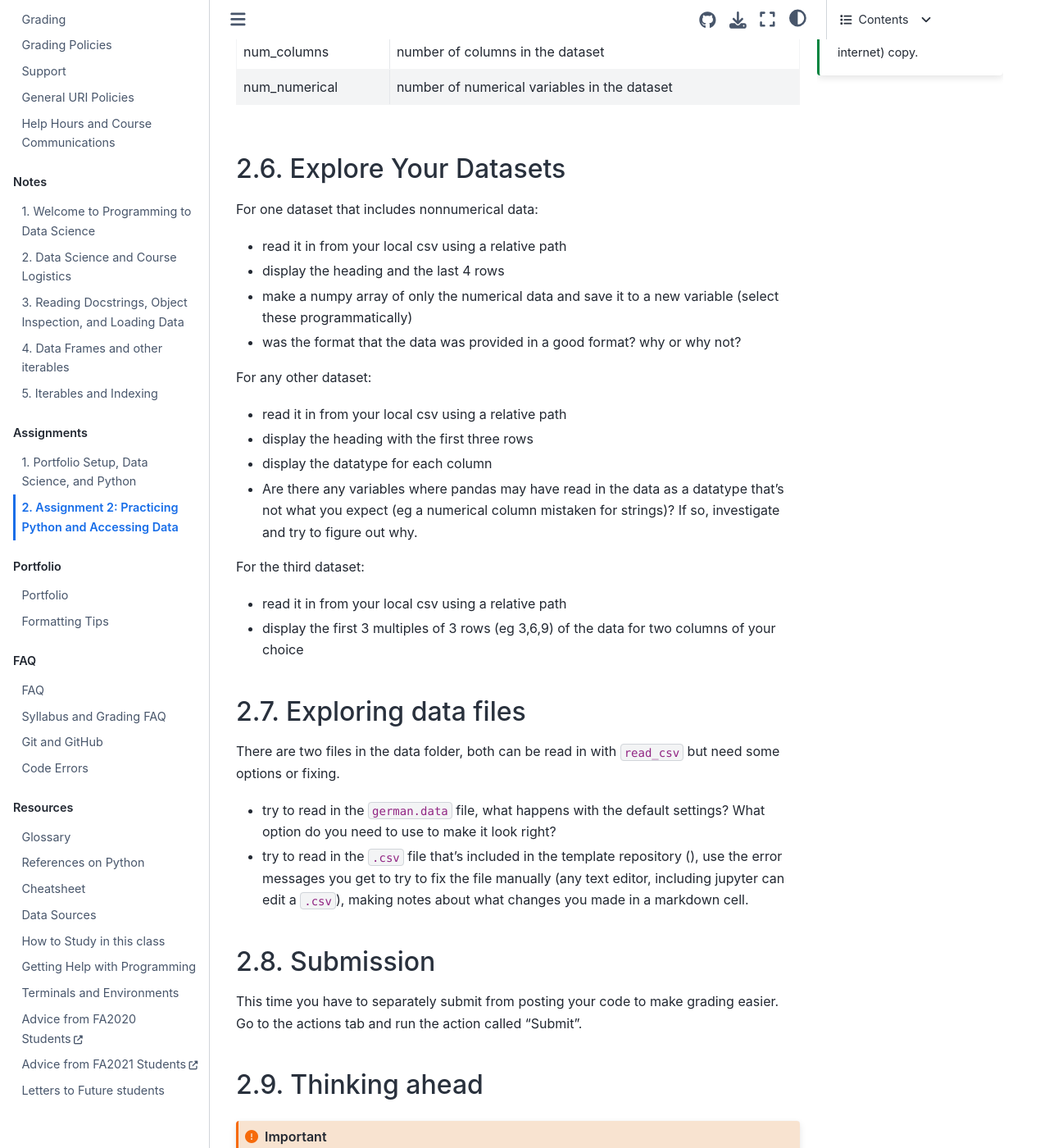
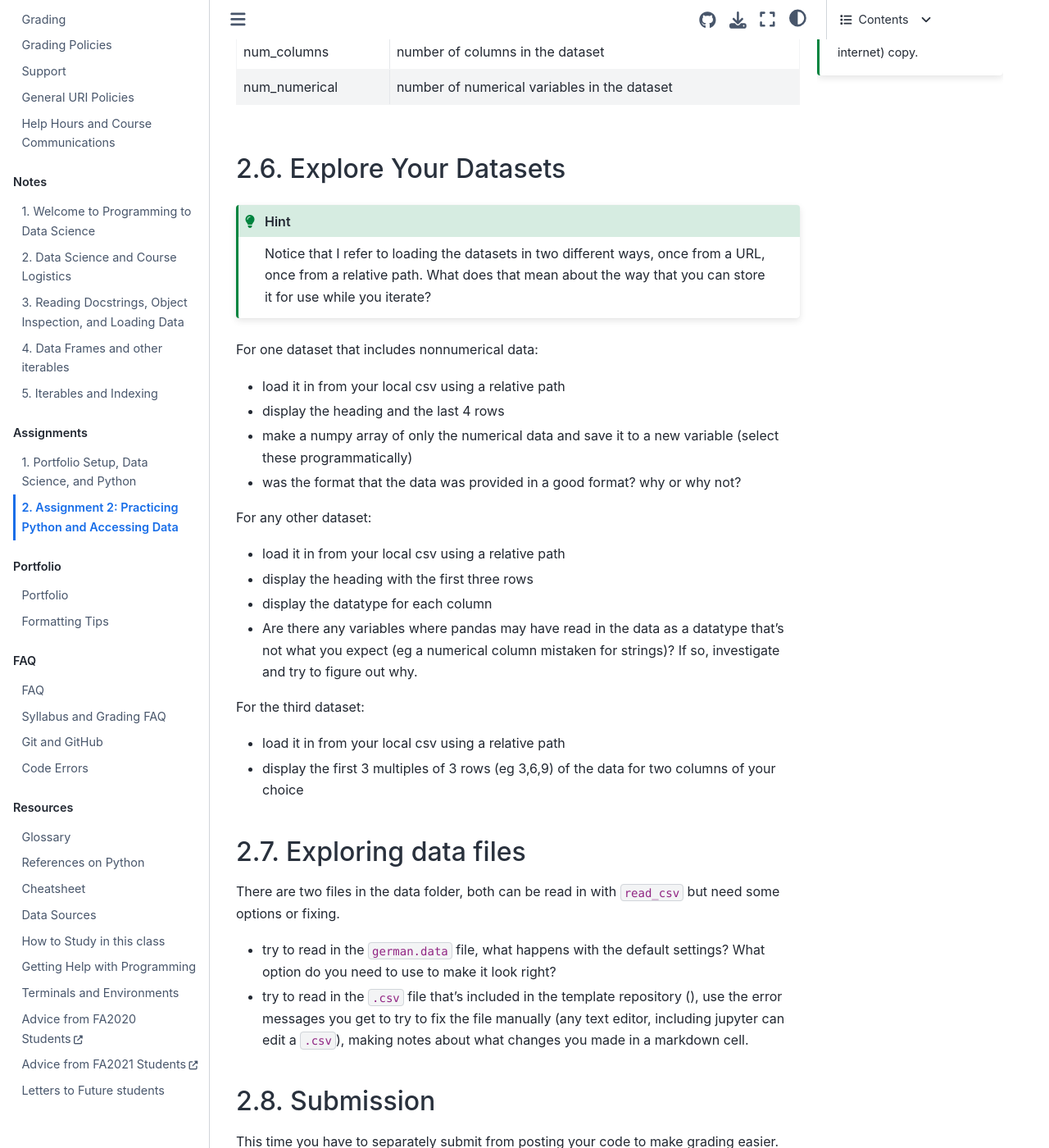
Before and after one commit to rhodyprog4ds/BrownFall22, a Jupyter Book: the page built from assignments/02-python-access.md, in a window 1280 px wide and 1400 px high, scrolled down 2828 px. Shown: the whole window at 82% size. Built offline with Jupyter Book 1.0.4 settings and Sphinx 7.4.7 and the Sphinx Book theme 1.1.4, drawn with Linux system fonts in a browser that asks for light colours; pages that are not in the unit, such as notebooks, are missing from menus; some of the changed text lies outside the part shown.

Commit message:
loading hint

````diff
--- a/assignments/02-python-access.md
+++ b/assignments/02-python-access.md
@@ -101,7 +101,7 @@ The term iterate is defined in the site glossary.
 Import the list from the `datasets` module you created in the step above.
 Then {term}`iterate` over the list of dictionaries, and:
 
-1. load each dataset
+1. load each dataset from the url
 1. save the dataset to a local csv using the short name you provided for the dataset as the file name, without writing the index column to the file.
 1. record attributes about the dataset as in the table below in a list of lists or dictionary
 1. Use that to create a DataFrame with columns that match the rows of the following table.
@@ -123,21 +123,28 @@ Then {term}`iterate` over the list of dictionaries, and:
 
 ## Explore Your Datasets
 
+
+```{hint}
+Notice that I refer to loading the datasets in two different ways, once from a URL, once from  a relative path. What does that mean about the way that you can store it for use while you iterate?
+```
+
+
+
 For one dataset that includes nonnumerical data:
-- read it in from your local csv using a relative path
+- load it in from your local csv using a relative path
 - display the heading and the last 4 rows
 - make a numpy array of only the numerical data and save it to a new variable (select these programmatically)
 - was the format that the data was provided in a good format? why or why not?
 
 
 For any other dataset:
-- read it in from your local csv using a relative path
+- load it in from your local csv using a relative path
 - display the heading with the first three rows
 - display the datatype for each column
 - Are there any variables where pandas may have read in the data as a datatype that's not what you expect (eg a numerical column mistaken for strings)? If so, investigate and try to figure out why.
 
 For the third dataset:
-- read it in from your local csv using a relative path
+- load it in from your local csv using a relative path
 - display the first 3 multiples of 3 rows (eg 3,6,9) of the data for two columns of your choice
 
 ## Exploring data files
````
